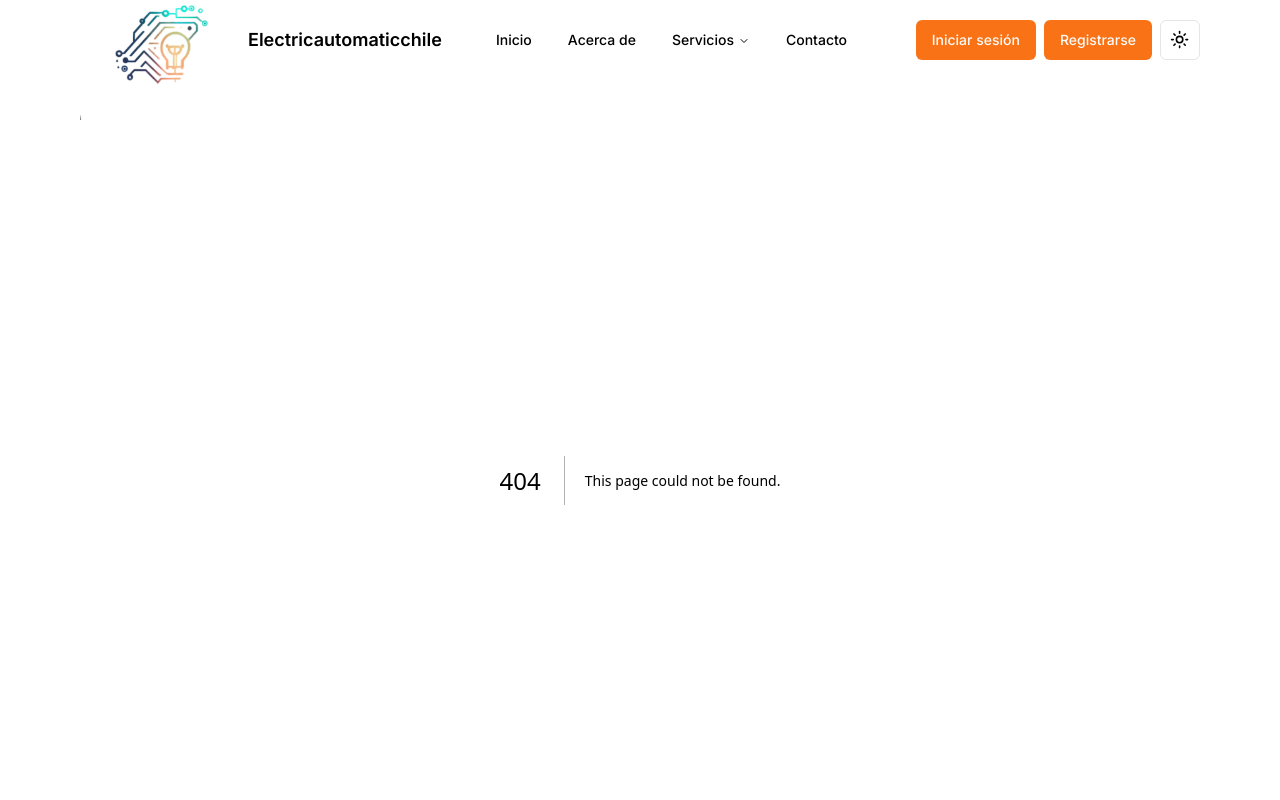
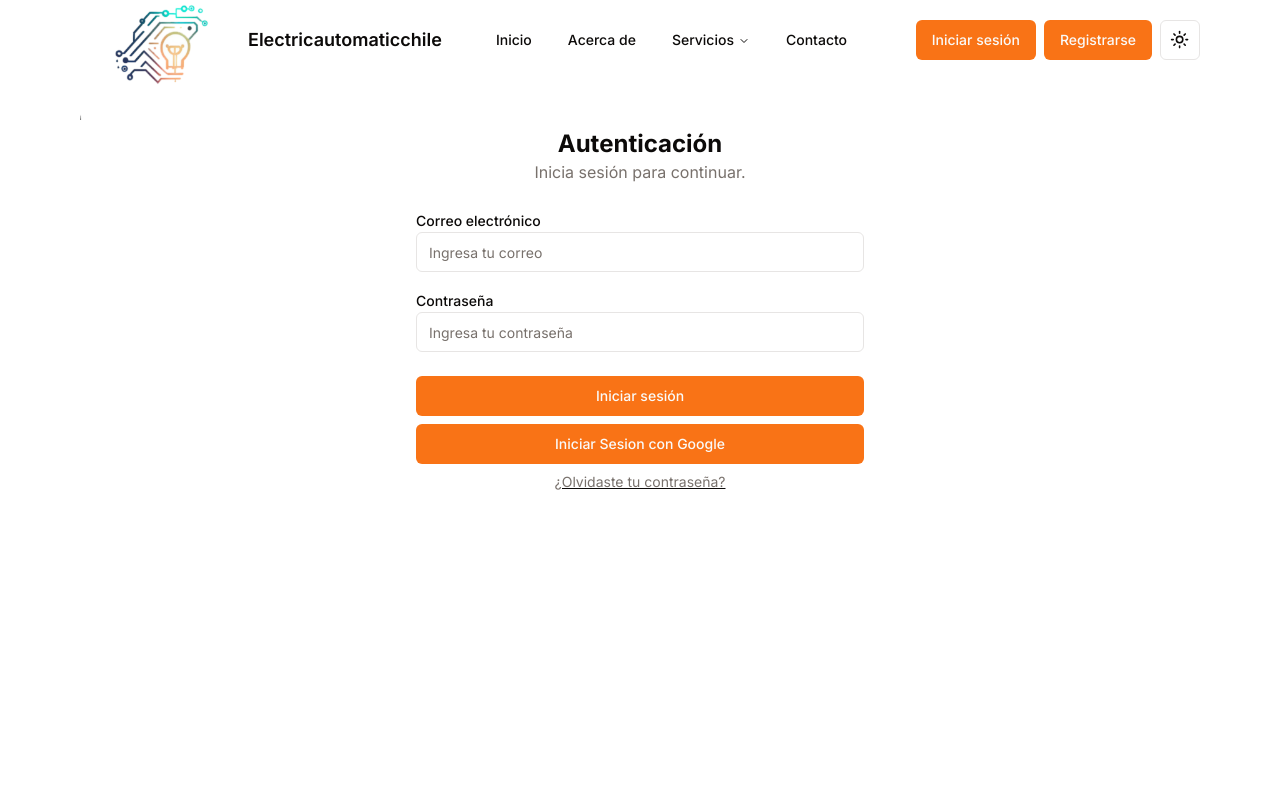
Before and after one commit to electricautomaticchile/electricautomaticchile, a Next.js app: page /auth/login in a window 1280 px wide. Before the commit this address had no page. Shown: the top 800 px of the page. Built offline with nearby package versions, Linux system fonts and the light colour scheme.

Commit message:
add login provider

```diff
--- /dev/null
+++ b/app/auth/login/page.tsx
@@ -0,0 +1,48 @@
+
+import { Label } from "@/components/ui/label";
+import { Input } from "@/components/ui/input";
+import { Button } from "@/components/ui/button";
+import Link from "next/link";
+import {SignIn}  from "@/components/sign-in";
+
+
+function Component() {
+
+  return (
+    <div className="min-h-screen w-full max-w-md mx-auto space-y-6 py-12">
+      <div className="text-center">
+        <h2 className="text-2xl font-bold">Autenticación</h2>
+        <p className="text-muted-foreground">Inicia sesión para continuar.</p>
+      </div>
+      <div className="space-y-4">
+        <div className="grid grid-cols-1 gap-4">
+          <div>
+            <Label htmlFor="email">Correo electrónico</Label>
+            <Input id="email" type="email" placeholder="Ingresa tu correo" />
+          </div>
+          <div>
+            <Label htmlFor="password">Contraseña</Label>
+            <Input
+              id="password"
+              type="password"
+              placeholder="Ingresa tu contraseña"
+            />
+          </div>
+        </div>
+        <div className="flex flex-col gap-2 py-2">
+          <Button type="submit" className="w-full">
+            Iniciar sesión
+          </Button>
+          <SignIn  />
+        </div>
+        <Link href="#" className="underline" prefetch={false}>
+          <div className="text-center text-sm text-muted-foreground">
+            ¿Olvidaste tu contraseña?{" "}
+          </div>
+        </Link>
+      </div>
+    </div>
+
+  );
+}
+export default Component
```
